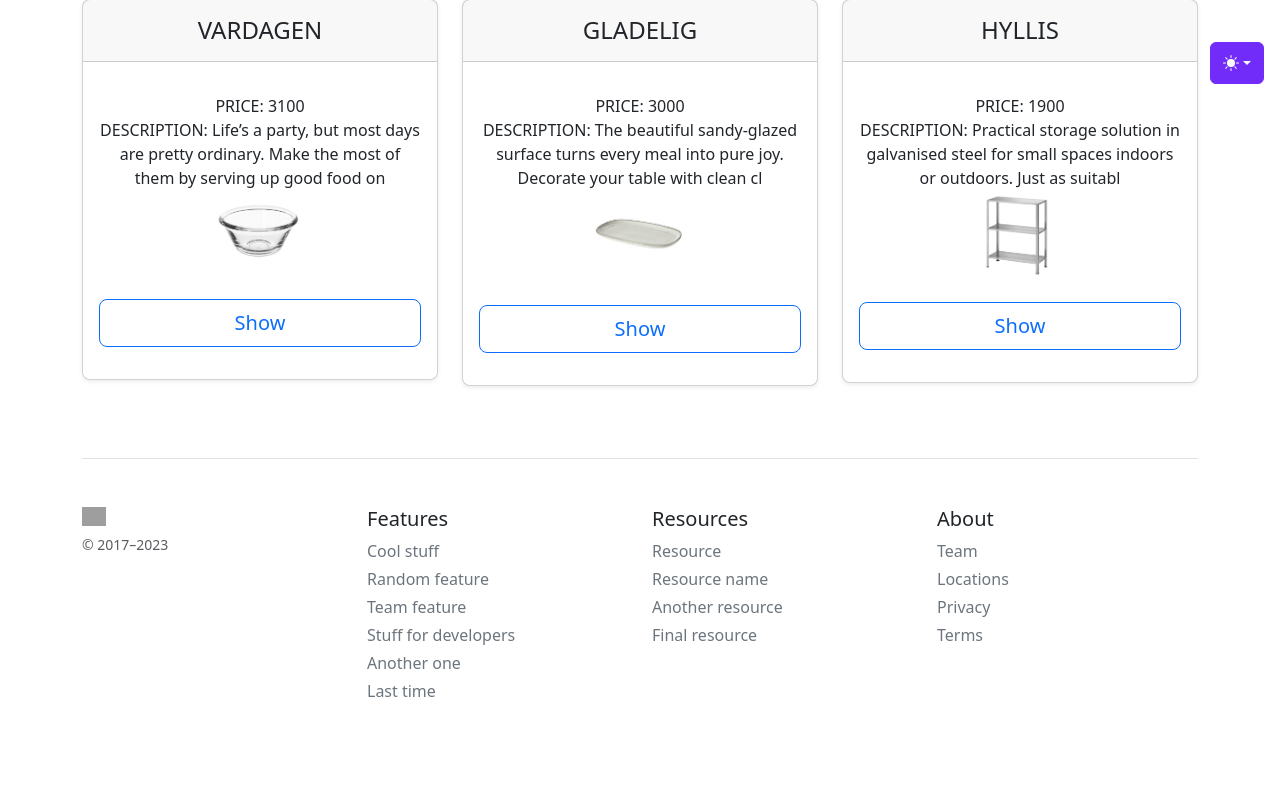
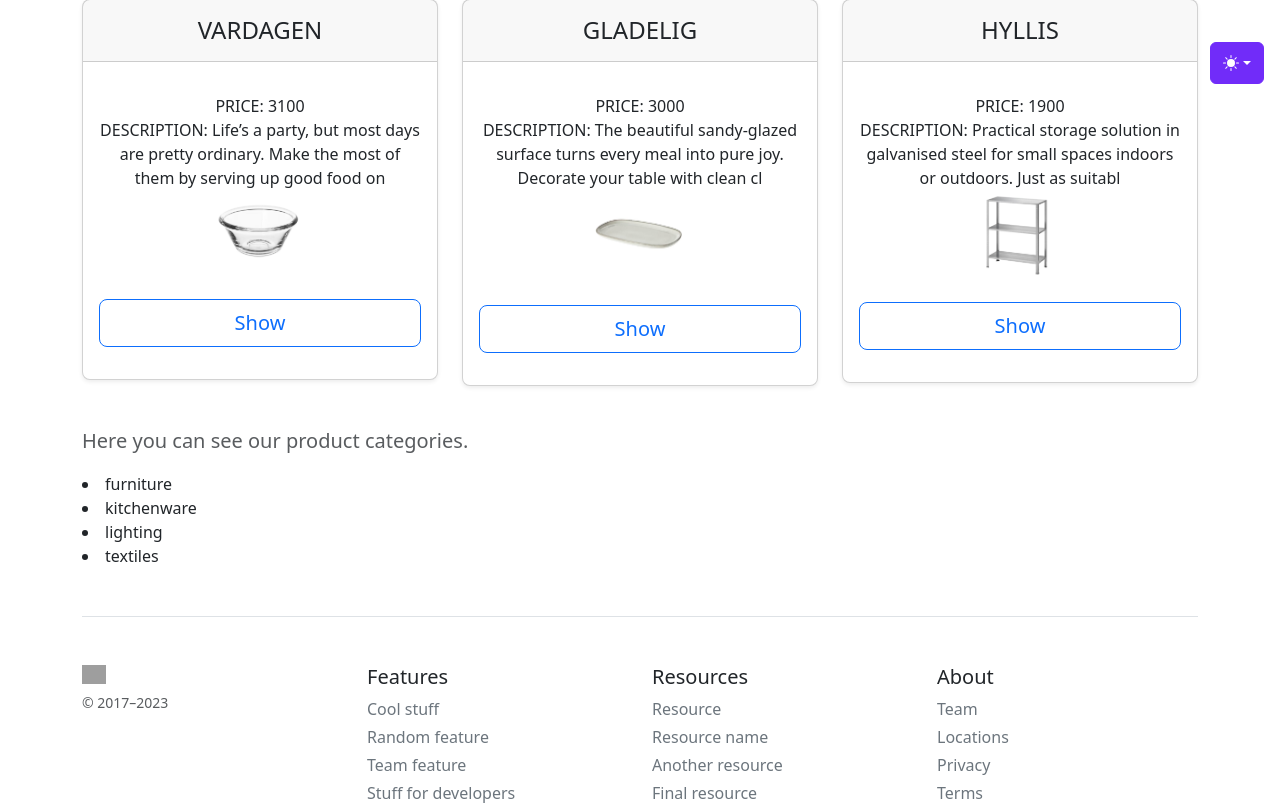
Before and after one commit to puz27/Education_19_2, a Django app: page / in a window 1280 px wide. Shown: the part 700-1508 px from the top of the page. Before the commit the page ends 1397 px from the top, so only its background shows below. Run offline with Django 4.2, Linux system fonts and the light colour scheme; data comes from the database, SQL or seed files in the repository; some libraries are stand-ins or nearby versions; grey boxes are pictures that could not be loaded.

Commit message:
add categories with cash

```diff
--- a/catalog/services.py
+++ b/catalog/services.py
@@ -1,6 +1,9 @@
 from django.core.mail import send_mail
 from django.conf import settings
+from django.core.cache import cache
 
+import config.settings
+from catalog.models import Category
 
 def sendmail(to, theme, message):
     send_mail(f"Django mail: {theme}",
@@ -8,3 +11,16 @@ def sendmail(to, theme, message):
               settings.EMAIL_HOST_USER,
               [to],
               fail_silently=False)
+
+
+def get_categories():
+    """Return categories with cash"""
+    if config.settings.CACHE_ENABLED:
+        key = 'categories'
+        cache_data = cache.get(key)
+        if cache_data is None:
+            cache_data = Category.objects.all()
+            cache.set(key, cache_data)
+    else:
+        cache_data = Category.objects.all()
+    return cache_data
--- a/catalog/templates/catalog/index.html
+++ b/catalog/templates/catalog/index.html
@@ -29,5 +29,9 @@
       </div>
          {% endfor %}
     </div>
+ <p class="fs-5 text-body-secondary">Here you can see our product categories.</p>
+{% for cat in Categories %}
+<li> {{ cat }} </li>
+{% endfor%}
 
 {% endblock %}
--- a/catalog/views.py
+++ b/catalog/views.py
@@ -8,7 +8,7 @@ import config.settings
 from .forms import ProductForm, VersionForm, StyleFormMixin
 from .models import Product, Contacts, Blog, Version
 from django.views.generic import ListView, DetailView, CreateView, UpdateView, DeleteView
-from catalog.services import sendmail
+from catalog.services import sendmail, get_categories
 from django.core.cache import cache
 
 
@@ -31,6 +31,7 @@ class ShopHome(TitleMixin, ListView):
     template_name = "catalog/index.html"
     context_object_name = "items"
     title = 'Main Page'
+    show_categories = get_categories
 
     def get_queryset(self):
 
@@ -43,6 +44,11 @@ class ShopHome(TitleMixin, ListView):
         else:
             cache_data = Product.objects.filter(is_published=True).order_by('-id')[:6]
         return cache_data
+
+    def get_context_data(self, **kwargs):
+        context = super().get_context_data(**kwargs)
+        context["Categories"] = get_categories()
+        return context
 
 
 class ShopContacts(TitleMixin, ListView):
```
Also changed, not shown: catalog/utils.py (line endings or trailing spaces).
